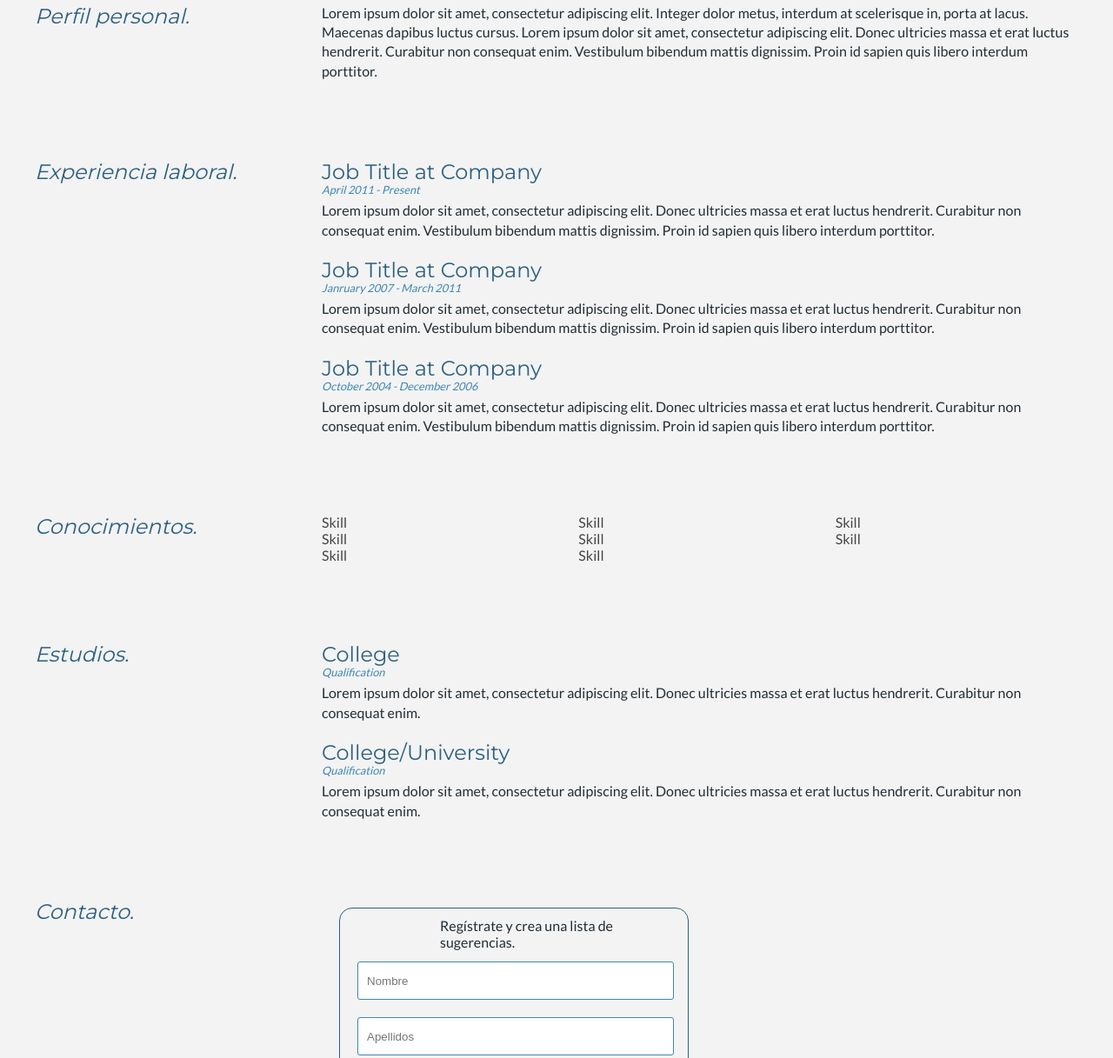
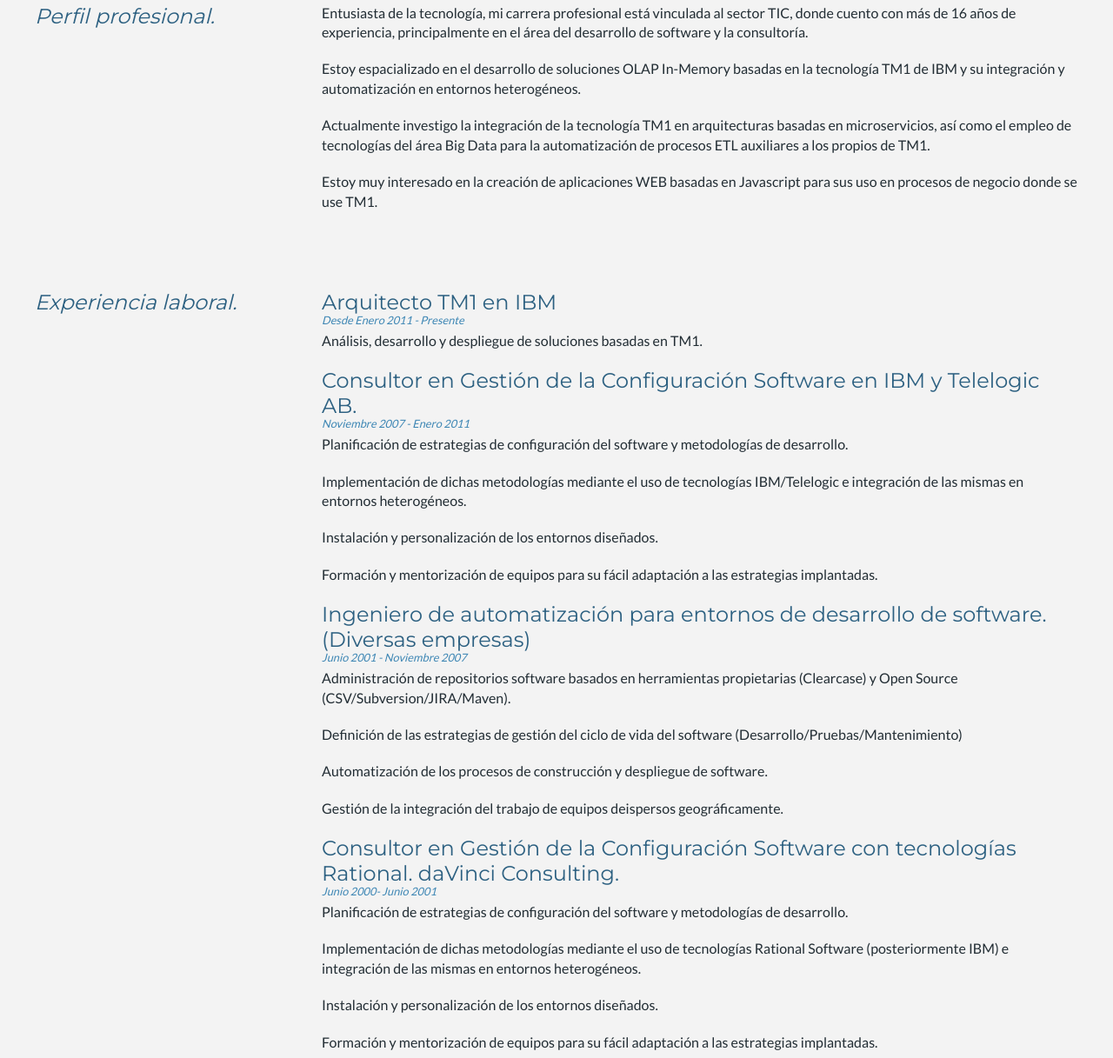
Before and after one commit to erfederuiz/kcpractice02, a plain HTML site: page index.html in a window 1280 px wide. Shown: the part 957-2174 px from the top of the page at 87% size. Drawn offline with nearby package versions, Linux system fonts and the light colour scheme.

Commit message:
Datos CV

```diff
--- a/index.html
+++ b/index.html
@@ -32,7 +32,7 @@
       <img src="./imgs/twitter_photo.jpeg" alt="Fede Ruiz"/>
       <div id="headName">
         <h1>Fede Ruiz</h1>
-        <h2>TM1 Architect</h2>
+        <h2>IBM TM1 Architect</h2>
         <div id="headContact">
           <ul>
             <li>email: <a href="mailto:federicoruiz.ruiz@gmail.com" target="_blank">federicoruiz.ruiz@gmail.com</a></li>
@@ -55,15 +55,14 @@
     <div id="perfil" class="container">
       <section>
         <div class="titleSec">
-          <h1>Perfil personal.</h1>
+          <h1>Perfil profesional.</h1>
         </div>
         <div class="contentSec">
           <article>
-            <p>Lorem ipsum dolor sit amet, consectetur adipiscing elit. Integer dolor metus, interdum at
-              scelerisque in,
-              porta at lacus. Maecenas dapibus luctus cursus. Lorem ipsum dolor sit amet, consectetur adipiscing elit.
-              Donec ultricies massa et erat luctus hendrerit. Curabitur non consequat enim. Vestibulum bibendum mattis
-              dignissim. Proin id sapien quis libero interdum porttitor.</p>
+            <p>Entusiasta de la tecnología, mi carrera profesional está vinculada al sector TIC, donde cuento con más de 16 años de experiencia, principalmente en el área del desarrollo de software y la consultoría.</p>
+            <p>Estoy espacializado en el desarrollo de soluciones OLAP In-Memory basadas en la tecnología TM1 de IBM y su integración y automatización en entornos heterogéneos.</p>
+            <p>Actualmente investigo la integración de la tecnología TM1 en arquitecturas basadas en microservicios, así como el empleo de tecnologías del área Big Data para la automatización de procesos ETL auxiliares a los propios de TM1.</p>
+            <p>Estoy muy interesado en la creación de aplicaciones WEB basadas en Javascript para sus uso en procesos de negocio donde se use TM1.</p>
           </article>
         </div>
       </section>
@@ -79,27 +78,41 @@
 
         <div class="contentSec">
           <article>
-            <h2 class="detailsTitle">Job Title at Company</h2>
-            <p class="subDetails">April 2011 - Present</p>
-            <p>Lorem ipsum dolor sit amet, consectetur adipiscing elit. Donec ultricies massa et erat luctus hendrerit.
-              Curabitur non consequat enim. Vestibulum bibendum mattis dignissim. Proin id sapien quis libero interdum
-              porttitor.</p>
+            <h2 class="detailsTitle">Arquitecto TM1 en IBM</h2>
+            <p class="subDetails">Desde Enero 2011 - Presente</p>
+            <p>Análisis, desarrollo y despliegue de soluciones basadas en TM1.</p>
           </article>
 
           <article>
-            <h2 class="detailsTitle">Job Title at Company</h2>
-            <p class="subDetails">Janruary 2007 - March 2011</p>
-            <p>Lorem ipsum dolor sit amet, consectetur adipiscing elit. Donec ultricies massa et erat luctus hendrerit.
-              Curabitur non consequat enim. Vestibulum bibendum mattis dignissim. Proin id sapien quis libero interdum
-              porttitor.</p>
+            <h2 class="detailsTitle">Consultor en Gestión de la Configuración Software en IBM y Telelogic AB.</h2>
+            <p class="subDetails">Noviembre 2007 - Enero 2011</p>
+            <p>Planificación de estrategias de configuración del software y metodologías de desarrollo.</p>
+            <p>Implementación de dichas metodologías mediante el uso de tecnologías IBM/Telelogic e integración de las mismas en entornos heterogéneos.</p>
+            <p>Instalación y personalización de los entornos diseñados.</p>
+            <p>Formación y mentorización de equipos para su fácil adaptación a las estrategias implantadas.</p>
           </article>
 
           <article>
-            <h2 class="detailsTitle">Job Title at Company</h2>
-            <p class="subDetails">October 2004 - December 2006</p>
-            <p>Lorem ipsum dolor sit amet, consectetur adipiscing elit. Donec ultricies massa et erat luctus hendrerit.
-              Curabitur non consequat enim. Vestibulum bibendum mattis dignissim. Proin id sapien quis libero interdum
-              porttitor.</p>
+            <h2 class="detailsTitle">Ingeniero de automatización para entornos de desarrollo de software.(Diversas empresas)</h2>
+            <p class="subDetails">Junio 2001 - Noviembre 2007</p>
+            <p>Administración de repositorios software basados en herramientas propietarias (Clearcase) y Open Source (CSV/Subversion/JIRA/Maven).</p>
+            <p>Definición de las estrategias de gestión del ciclo de vida del software (Desarrollo/Pruebas/Mantenimiento)</p>
+            <p>Automatización de los procesos de construcción y despliegue de software.</p>
+            <p>Gestión de la integración del trabajo de equipos deispersos geográficamente.</p>
+          </article>
+          <article>
+            <h2 class="detailsTitle">Consultor en Gestión de la Configuración Software con tecnologías Rational. daVinci Consulting.</h2>
+            <p class="subDetails">Junio 2000- Junio 2001</p>
+            <p>Planificación de estrategias de configuración del software y metodologías de desarrollo.</p>
+            <p>Implementación de dichas metodologías mediante el uso de tecnologías Rational Software (posteriormente IBM) e integración de las mismas en entornos heterogéneos.</p>
+            <p>Instalación y personalización de los entornos diseñados.</p>
+            <p>Formación y mentorización de equipos para su fácil adaptación a las estrategias implantadas.</p>
+          </article>
+          <article>
+            <h2 class="detailsTitle">Programador.</h2>
+            <p class="subDetails">Junio 1996 - Junio 2000</p>
+            <p>Desarrollador Powerbuilder en entornos Windows/Oracle durante 2 años en TEQ Riverland. (Granada).</p>
+            <p>Desarrollador freelance Delphi en entornos Windows durante 2 años. (Granada).</p>
           </article>
         </div>
       </section>
@@ -114,14 +127,15 @@
 
         <div class="contentSec">
           <ul class="skillsList">
-            <li>Skill</li>
-            <li>Skill</li>
-            <li>Skill</li>
-            <li>Skill</li>
-            <li>Skill</li>
-            <li>Skill</li>
-            <li>Skill</li>
-            <li>Skill</li>
+            <li>TM1</li>
+            <li>SQL</li>
+            <li>Javascript</li>
+            <li>Python</li>
+            <li>HTML</li>
+            <li>CSS</li>
+            <li>Perl</li>
+            <li>GIT</li>
+            <li>JIRA</li>
           </ul>
         </div>
       </section>
@@ -130,22 +144,31 @@
     <div id="estudios" class="container">
       <section>
         <div class="titleSec">
-          <h1>Estudios.</h1>
+          <h1>Estudios y certificaciones.</h1>
         </div>
 
         <div class="contentSec">
           <article>
-            <h2 class="detailsTitle">College</h2>
-            <p class="subDetails">Qualification</p>
-            <p>Lorem ipsum dolor sit amet, consectetur adipiscing elit. Donec ultricies massa et erat luctus hendrerit.
-              Curabitur non consequat enim.</p>
+            <h2 class="detailsTitle">Cursando KeepCoding Web Development Master Bootcamp.</h2>
+            <p>Materias:</p>
+            <p>MEAN & Django: JavaScript, Python, Express, Angular, MongoDB, Django</p>
+            <p>Data Base: PostgreSQL, MongoDB, Redis, ElasticSearch</p>
+            <p>Microservices & REST: Celery, RabbitMQ, APIs REST, Real-time web with Node.js</p>
+            <p>SCRUM & Agile: SCRUM, Agile, TDD</p>
+            <p>Interface design: CSS3, Responsive Design, HTML5, Task Automation with Gulp</p>
+            <p>Findability: SEO, Information architecture, UX, Analytics, Tests A/B</p>
           </article>
+          <article>
+            <h2 class="detailsTitle">Certificaciones.</h2>
+            <p>IBM Certified Specialist - Cognos TM1 10.1</p>
+            <p>IBM Certified Developer - Cognos TM1 10.1</p>
+            <p>IBM Certified Administrator - Cognos TM1 10.1</p>
 
+          </article>
           <article>
-            <h2 class="detailsTitle">College/University</h2>
-            <p class="subDetails">Qualification</p>
-            <p>Lorem ipsum dolor sit amet, consectetur adipiscing elit. Donec ultricies massa et erat luctus hendrerit.
-              Curabitur non consequat enim.</p>
+            <h2 class="detailsTitle">Estudios oficiales.</h2>
+            <p>Técnico Programador en Informática de Gestión.</p>
+            <p>Instituto de Formación Profesional “Zaidín-Vergeles” Granada</p>
           </article>
         </div>
       </section>
```
